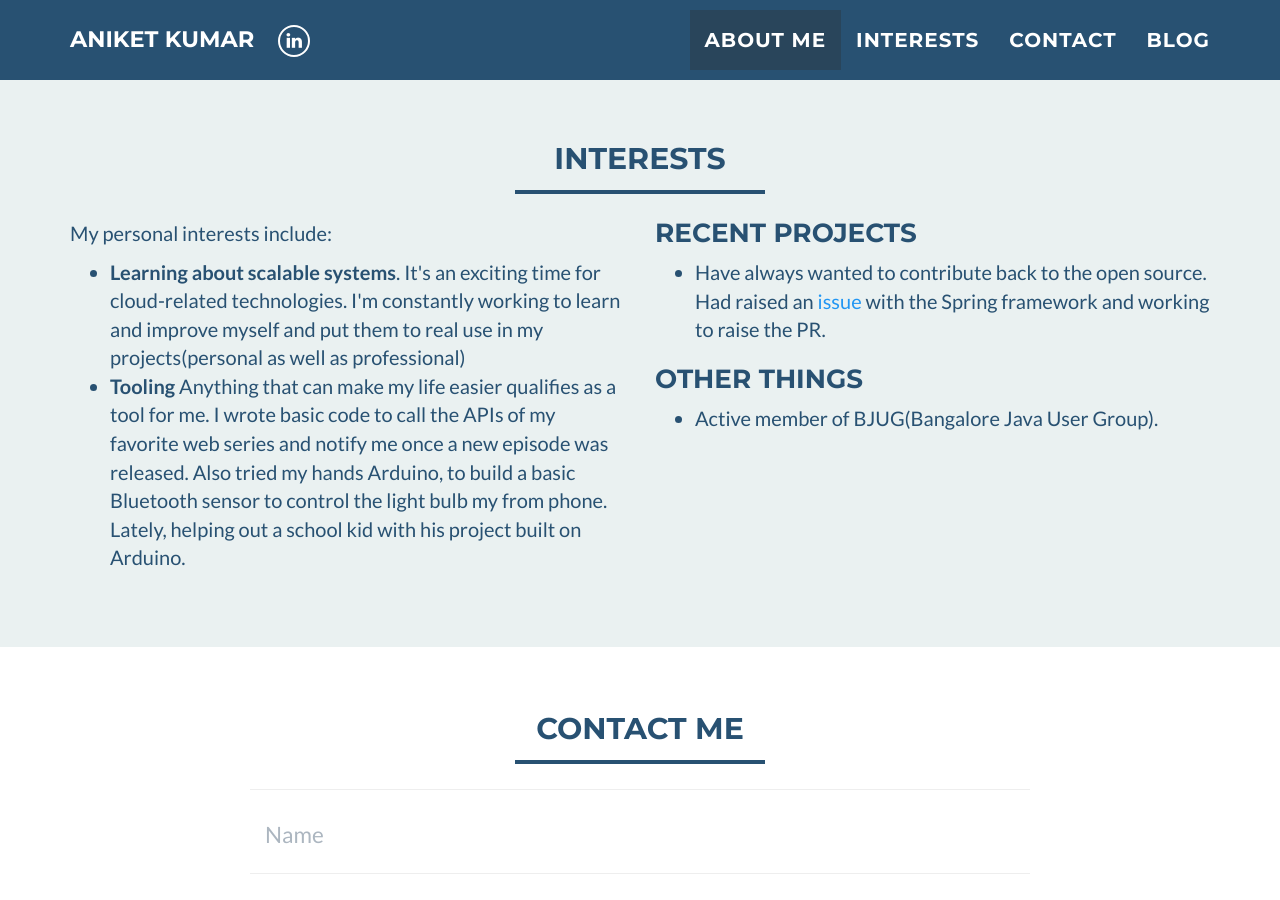
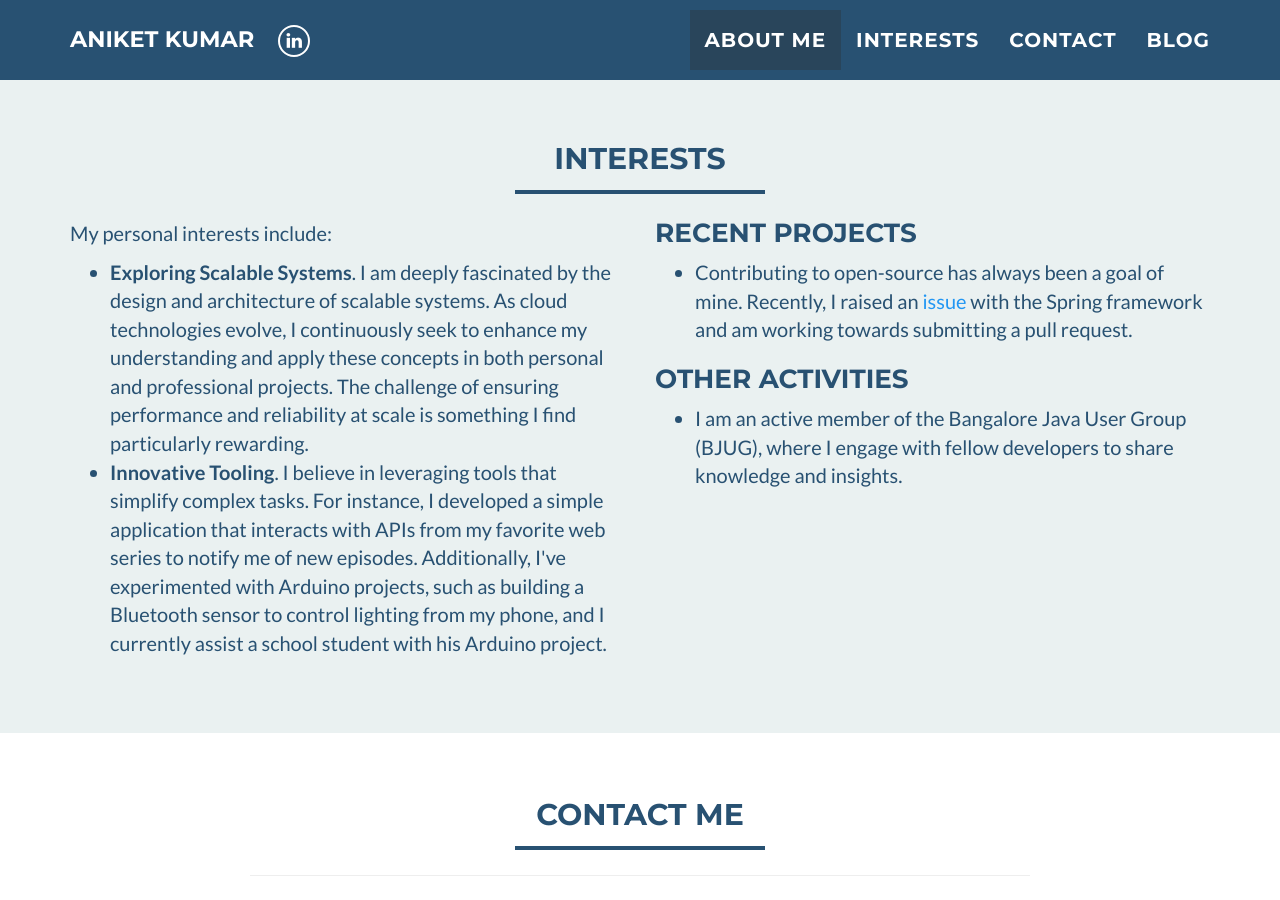
Before and after one commit to 007aniketkumar/007aniketkumar.github.io, a Jekyll site: the page built from index.html, in a window 1280 px wide and 900 px high, scrolled down 1270 px. Built offline with Jekyll 4.4.1, drawn with Linux system fonts in a browser that asks for light colours.

Commit message:
Update interests.html

```diff
--- a/_includes/interests.html
+++ b/_includes/interests.html
@@ -13,29 +13,25 @@
                 </p>
                 <ul>
                     <li>
-				 <b>Learning about scalable systems</b>. It's an exciting time for cloud-related technologies. I'm constantly working to learn and improve myself and put them to real use in my projects(personal as well as professional)
+                        <b>Exploring Scalable Systems</b>. I am deeply fascinated by the design and architecture of scalable systems. As cloud technologies evolve, I continuously seek to enhance my understanding and apply these concepts in both personal and professional projects. The challenge of ensuring performance and reliability at scale is something I find particularly rewarding.
                     </li>
                     <li>
-				  <b>Tooling</b> Anything that can make my life easier qualifies as a tool for me. I wrote basic code to call the APIs of my favorite web series and notify me once  a new episode was released.
-                                     Also tried my hands Arduino, to build a basic Bluetooth sensor to control the light bulb my from phone. Lately, helping out a school kid with his project built on Arduino.</li>
+                        <b>Innovative Tooling</b>. I believe in leveraging tools that simplify complex tasks. For instance, I developed a simple application that interacts with APIs from my favorite web series to notify me of new episodes. Additionally, I've experimented with Arduino projects, such as building a Bluetooth sensor to control lighting from my phone, and I currently assist a school student with his Arduino project.
+                    </li>
                 </ul>
             </div>
             <div class="col-sm-6">
                 <h3 style="margin-top:0">Recent Projects</h3>
                 <ul>
                     <li>
-				Have always wanted to contribute back to the open source. Had raised an <a href="https://github.com/spring-projects/spring-framework/issues/23084">issue</a> with the Spring framework and working to raise the PR.
-
+                        Contributing to open-source has always been a goal of mine. Recently, I raised an <a href="https://github.com/spring-projects/spring-framework/issues/23084">issue</a> with the Spring framework and am working towards submitting a pull request.
                     </li>
-
                 </ul>
-  		    <h3>Other Things</h3>
+                <h3>Other Activities</h3>
                 <ul>
-
                     <li>
-  			  Active member of BJUG(Bangalore Java User Group).
+                        I am an active member of the Bangalore Java User Group (BJUG), where I engage with fellow developers to share knowledge and insights.
                     </li>
-
                 </ul>
             </div>
         </div>
```
Lines whose indentation alone changed are shown as unchanged.
